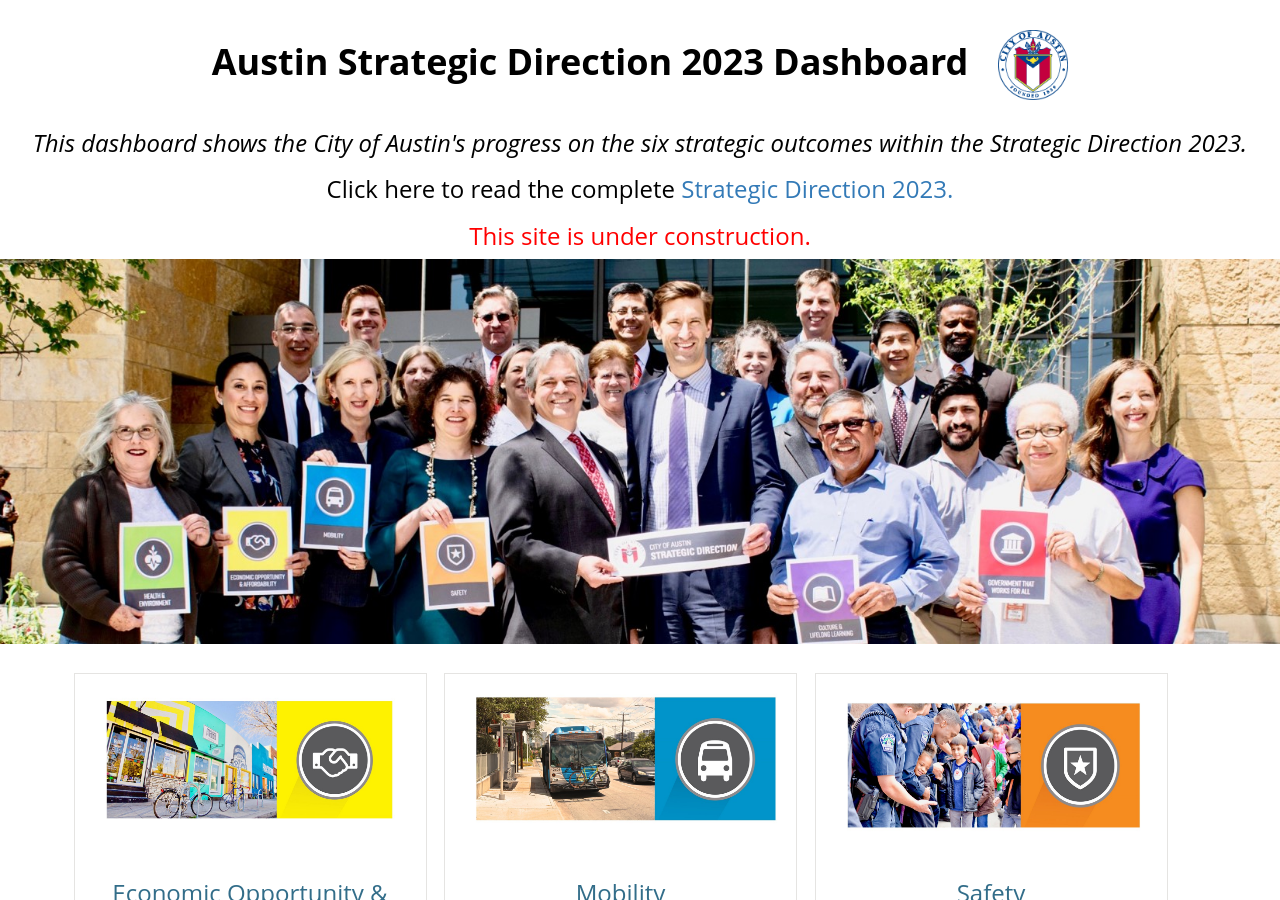
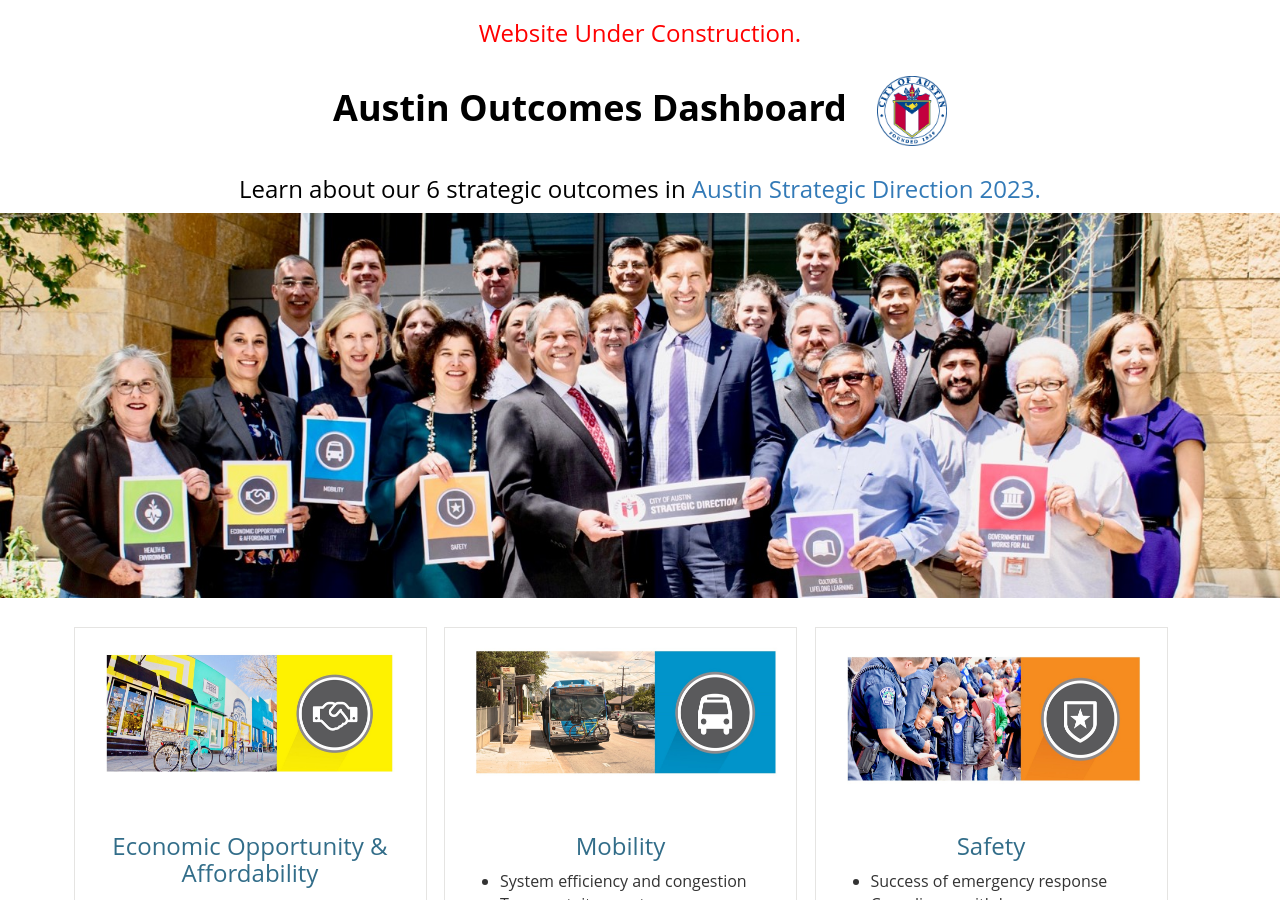
Before and after one commit to JamilaS/SD2023-Dashboard, a Jekyll site: the page built from index.md, in a window 1280 px wide and 900 px high. Built offline with Jekyll 4.4.1, drawn with Linux system fonts in a browser that asks for light colours; nearby versions of some CDN libraries; some web fonts are replaced.

Commit message:
Update headertitle.html

```diff
--- a/_includes/headertitle.html
+++ b/_includes/headertitle.html
@@ -7,13 +7,11 @@
 
 <body>
 <div class="header-title">
-        <h1><font color = "black"><b><center>Austin Strategic Direction 2023 Dashboard<img class="header-logo" src="{{site.baseurl}}/components/images/COA Color Seal - Transparent.gif" height="90" width="100"  alt="City of Austin"></font></center></b></h1>
+        <h3><font color = "red"><center>Website Under Construction.</center></font></h3>
+        <h1><font color = "black"><b><center>Austin Outcomes Dashboard<img class="header-logo" src="{{site.baseurl}}/components/images/COA Color Seal - Transparent.gif" height="90" width="100"  alt="City of Austin"></font></center></b></h1>
+        <h3><font color = "black"><center>Learn about our 6 strategic outcomes in <a href='http://bit.ly/atxStrategicPlan' target ="_blank"> Austin Strategic Direction 2023.</a></center></font></h3>
 
-          <h3><font color = "black"><i><center>This dashboard shows the City of Austin's progress on the six strategic outcomes within the Strategic Direction 2023.</center></i></font></h3>
 
-<h3><font color = "black"><center>Click here to read the complete <a href='http://bit.ly/atxStrategicPlan' target ="_blank">Strategic Direction 2023.</a></center></font></h3>
-
-   <h3><font color = "red"><center>This site is under construction.</center></font></h3>
 
 
 <div class="col-sm-1"></div>
```
